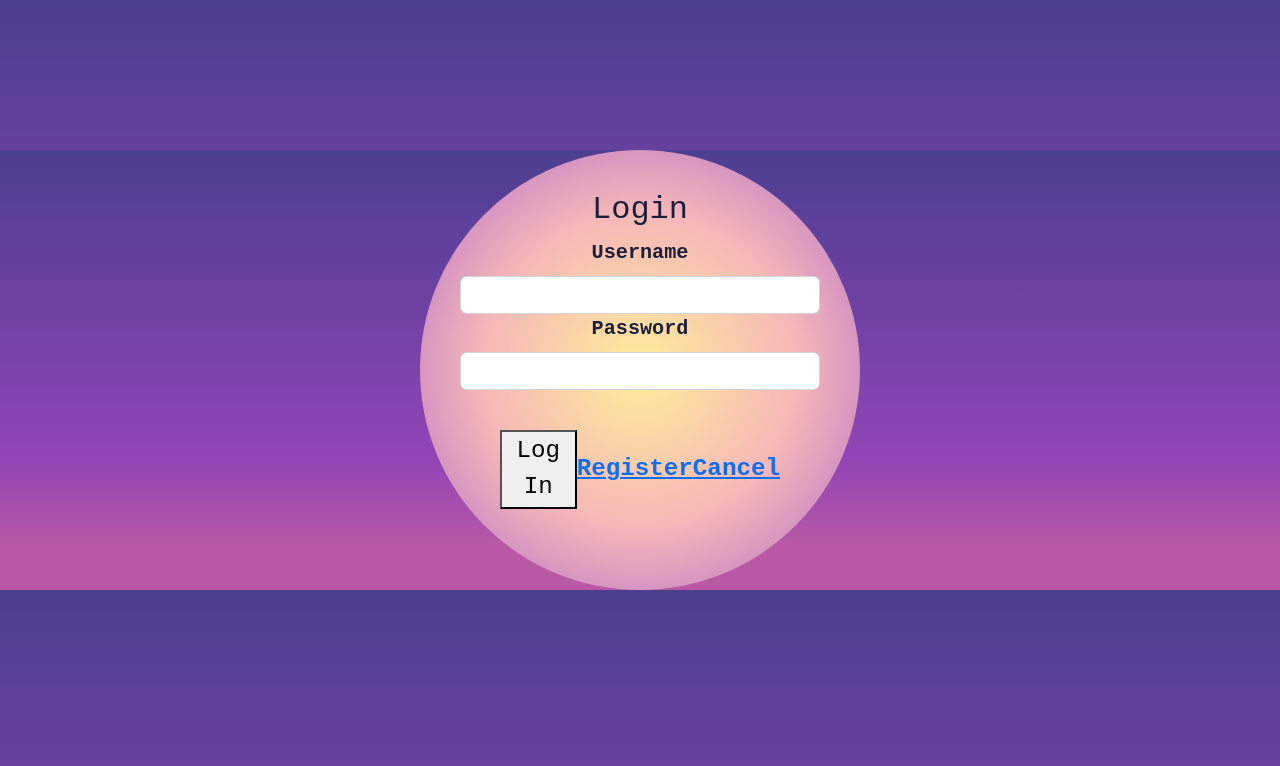
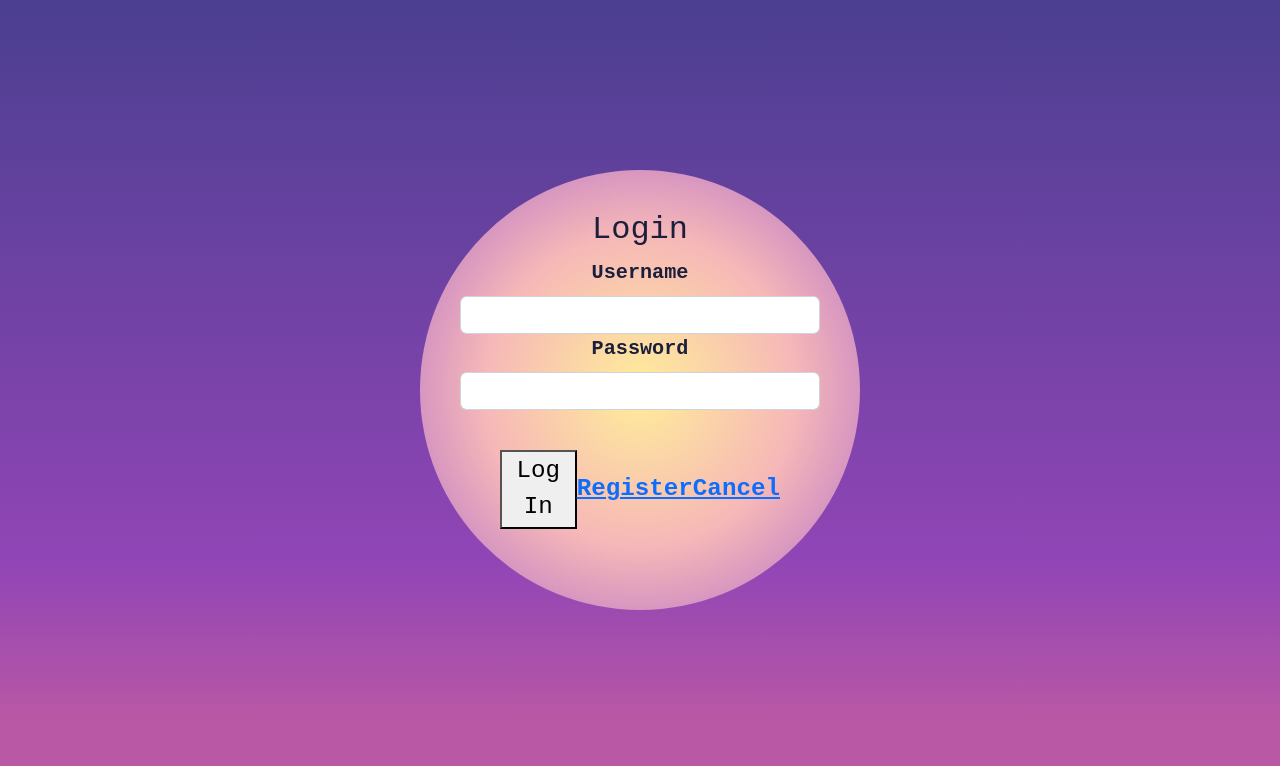
Before and after one commit to willjrschroeder/spotify-elo-song-ranker, a React (Create React App) app in the folder client/: page /login in a window 1280 px wide. Shown: the top 766 px of the page. Built offline with nearby package versions, Linux system fonts and the light colour scheme; a web font is replaced by a local one; what spotify-web-api-node would draw is missing.

Commit message:
fixed repeating colored spaces

```diff
--- a/client/src/Login/Login.css
+++ b/client/src/Login/Login.css
@@ -1,4 +1,7 @@
-
+html, body {
+    padding-top: 10px;
+    height: 100%;
+}
 .flex-login {
     height: 440px;
     width: 440px;
```
